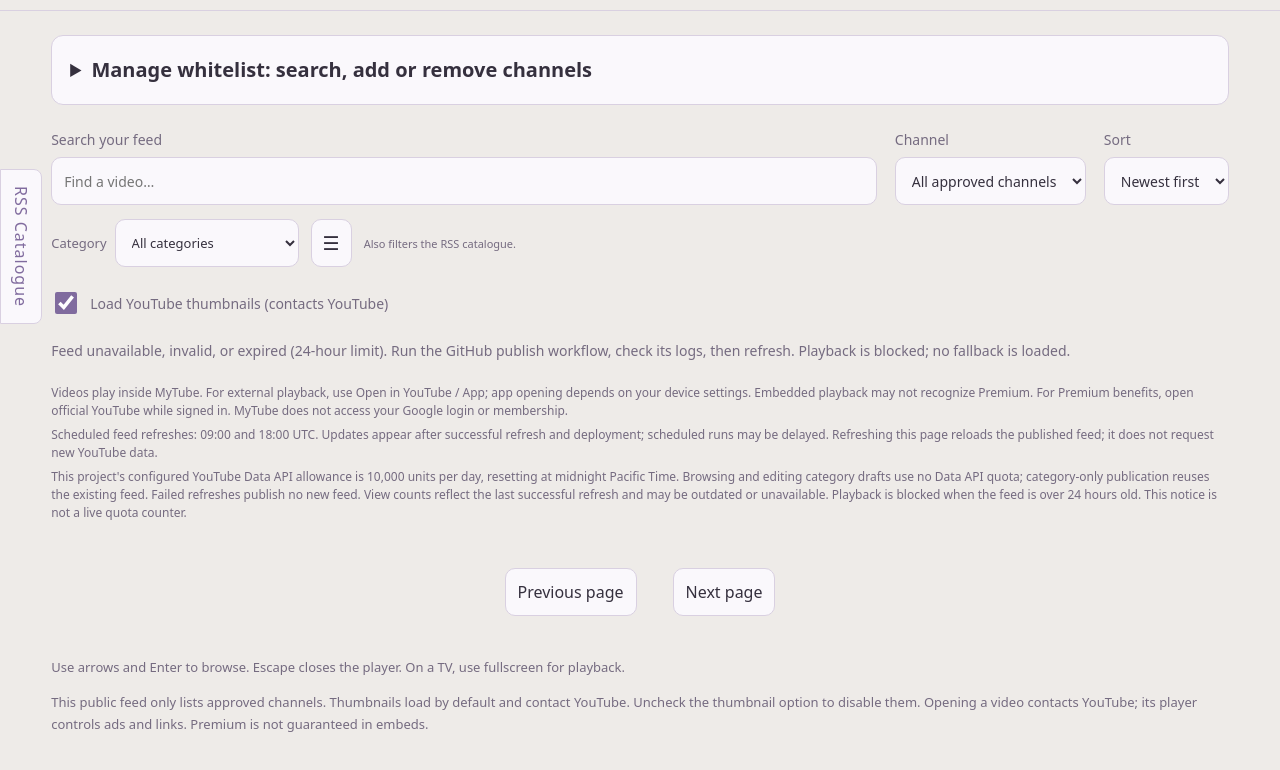
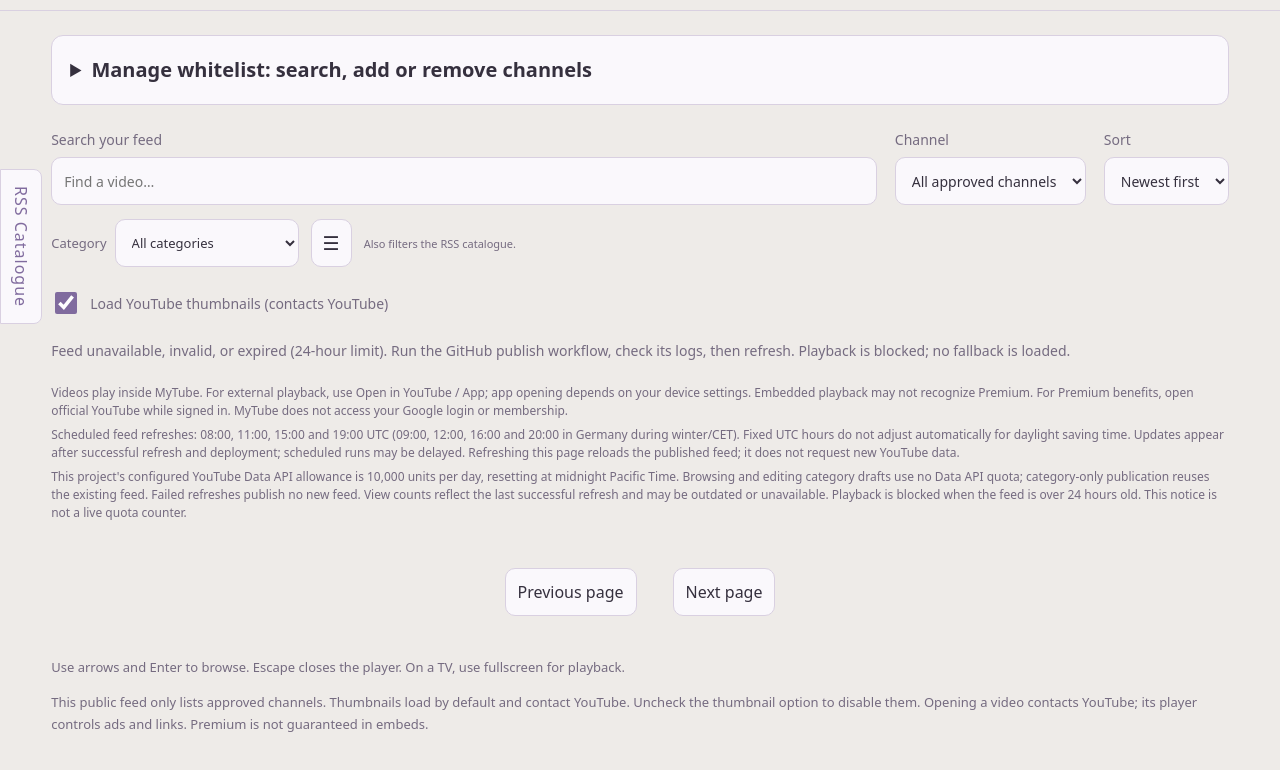
Before and after one commit to linyuli303/Apps, a plain HTML site: page site/index.html in a window 1280 px wide. Shown: the part 136-906 px from the top of the page. Drawn offline with Linux system fonts and the light colour scheme; no server answers.

Commit message:
Document four daily refresh times for Germany

```diff
--- a/site/index.html
+++ b/site/index.html
@@ -162,7 +162,9 @@
         signed in. MyTube does not access your Google login or membership.
       </p>
       <p class="refresh-schedule-notice">
-        Scheduled feed refreshes: 09:00 and 18:00 UTC.
+        Scheduled feed refreshes: 08:00, 11:00, 15:00 and 19:00 UTC
+        (09:00, 12:00, 16:00 and 20:00 in Germany during winter/CET).
+        Fixed UTC hours do not adjust automatically for daylight saving time.
         Updates appear after successful refresh and deployment; scheduled runs
         may be delayed. Refreshing this page reloads the published feed;
         it does not request new YouTube data.
```
Also changed, not shown: 1 other file.
